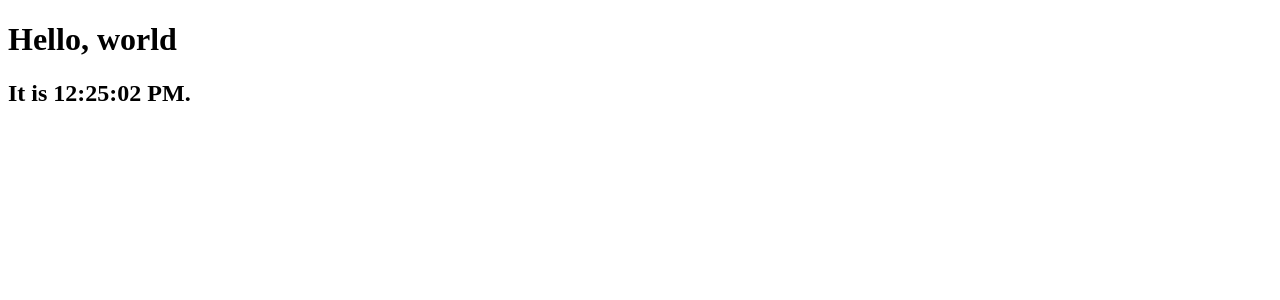
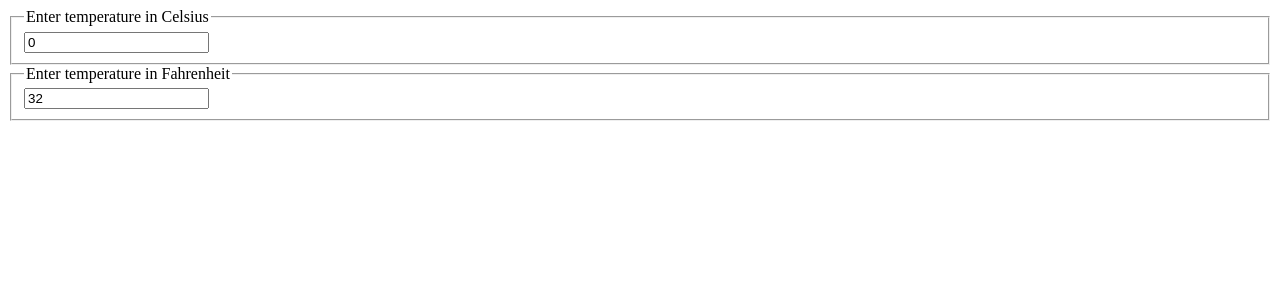
Before and after one commit to GXwar/react-cli-template, a React app: page / in a window 1280 px wide. Shown: the top 300 px of the page. Built offline with nearby package versions, Linux system fonts and the light colour scheme; the HTML template or start-up script is replaced by a standard one.

Commit message:
some example

```diff
--- /dev/null
+++ b/src/components/BoilingVerdict.js
@@ -0,0 +1,22 @@
+import React from 'react';
+
+class BoilingVerdict extends React.Component {
+  constructor(props) {
+    super(props);
+  }
+  ComponentWillMount() {
+    console.log('Will mounting');
+  }
+  ComponentWillUpdate() {
+    console.log('test');
+  }
+
+  render() {
+    const element = this.props.celsius >= 100 ? <p>The water would boil</p> : <p>The water would not boil</p>
+    return (
+      element
+    )
+  }
+}
+
+export default BoilingVerdict;
--- /dev/null
+++ b/src/components/Calculator.js
@@ -0,0 +1,62 @@
+import React from 'react';
+import BoilingVerdict from './BoilingVerdict';
+import TemperatureInput from './TemperatureInput';
+
+function tryConvert(temperature, convert) {
+  const input = parseFloat(temperature);
+  if (Number.isNaN(input)) {
+    return '';
+  }
+  const output = convert(input);
+  const rounded = Math.round(output * 1000) / 1000;
+  return rounded.toString();
+}
+
+function toCelsius(fahrenheit) {
+  return (fahrenheit - 32) * 5 / 9;
+}
+
+function toFahrenheit(celsius) {
+  return (celsius * 9 / 5) + 32;
+}
+
+class Calculator extends React.Component {
+  constructor(props) {
+    super(props);
+    this.state = {
+      temperature: '0',
+      scale: 'c'
+    };
+    this.handleCelsiusChange = this.handleCelsiusChange.bind(this);
+    this.handleFahrenheitChange = this.handleFahrenheitChange.bind(this);
+  }
+
+  handleFahrenheitChange(temperature) {
+    this.setState({
+      scale: 'f',
+      temperature
+    })
+  }
+
+  handleCelsiusChange(temperature) {
+    this.setState({
+      scale: 'c',
+      temperature
+    })
+  }
+
+  render() {
+    const scale = this.state.scale;
+    const temperature = this.state.temperature;
+    const celsius = scale === 'f' ? tryConvert(temperature, toCelsius) : temperature;
+    const fahrenheit = scale === 'c' ? tryConvert(temperature, toFahrenheit) : temperature;
+    return (
+      <div>
+        <TemperatureInput scale="c" temperature={celsius} onTemperatureChange={this.handleCelsiusChange}/>
+        <TemperatureInput scale="f" temperature={fahrenheit} onTemperatureChange={this.handleFahrenheitChange}/>
+      </div>
+    )
+  }
+}
+
+export default Calculator;
--- /dev/null
+++ b/src/components/TemperatureInput.js
@@ -0,0 +1,37 @@
+import React from 'react';
+
+const scaleNames = {
+  c: 'Celsius',
+  f: 'Fahrenheit'
+};
+
+class TemperatureInput extends React.Component {
+  constructor(props) {
+    super(props);
+    this.handleChange = this.handleChange.bind(this);
+  }
+
+  handleChange(e) {
+    this.props.onTemperatureChange(e.target.value);
+  }
+
+  componentWillMount() {
+    console.log('component will mount');
+    console.log(this.props);
+  }
+
+
+
+  render() {
+    const temperature = this.props.temperature;
+    const scale = this.props.scale;
+    return (
+      <fieldset>
+        <legend>Enter temperature in {scaleNames[scale]}</legend>
+        <input value={temperature} onChange={this.handleChange}/>
+      </fieldset>
+    )
+  }
+}
+
+export default TemperatureInput;
--- a/src/index.js
+++ b/src/index.js
@@ -2,8 +2,9 @@ import React from 'react';
 import ReactDOM from 'react-dom';
 import App from './app.js';
 import Clock from './components/Clock.js';
+import Calculator from './components/Calculator.js';
 
 ReactDOM.render(
-  <Clock name="gxwar"/>,
+  <Calculator/>,
   document.getElementById('app')
 );
```
Also changed, not shown: src/components/FilterableProductTable.js (added, +16 -0 lines).
